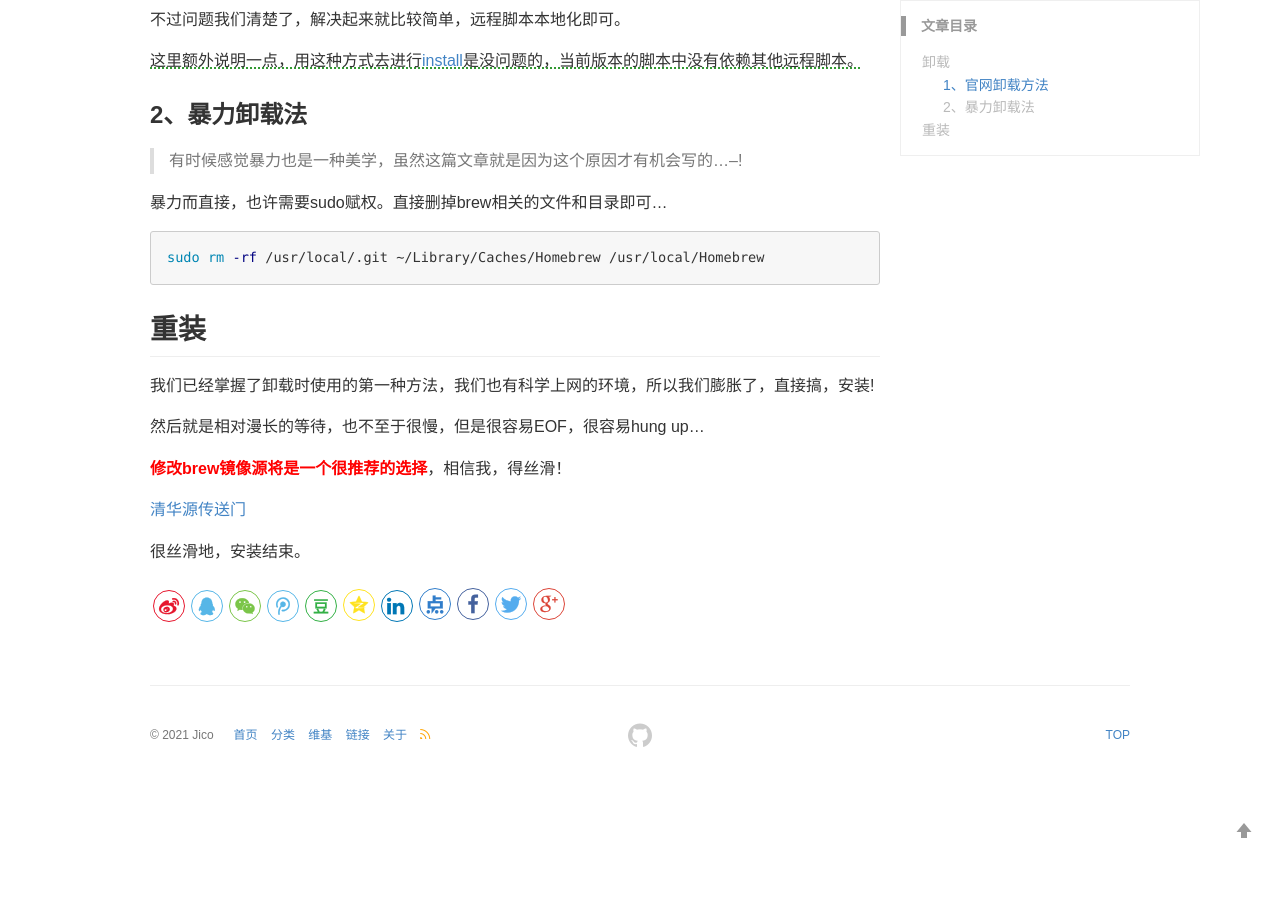
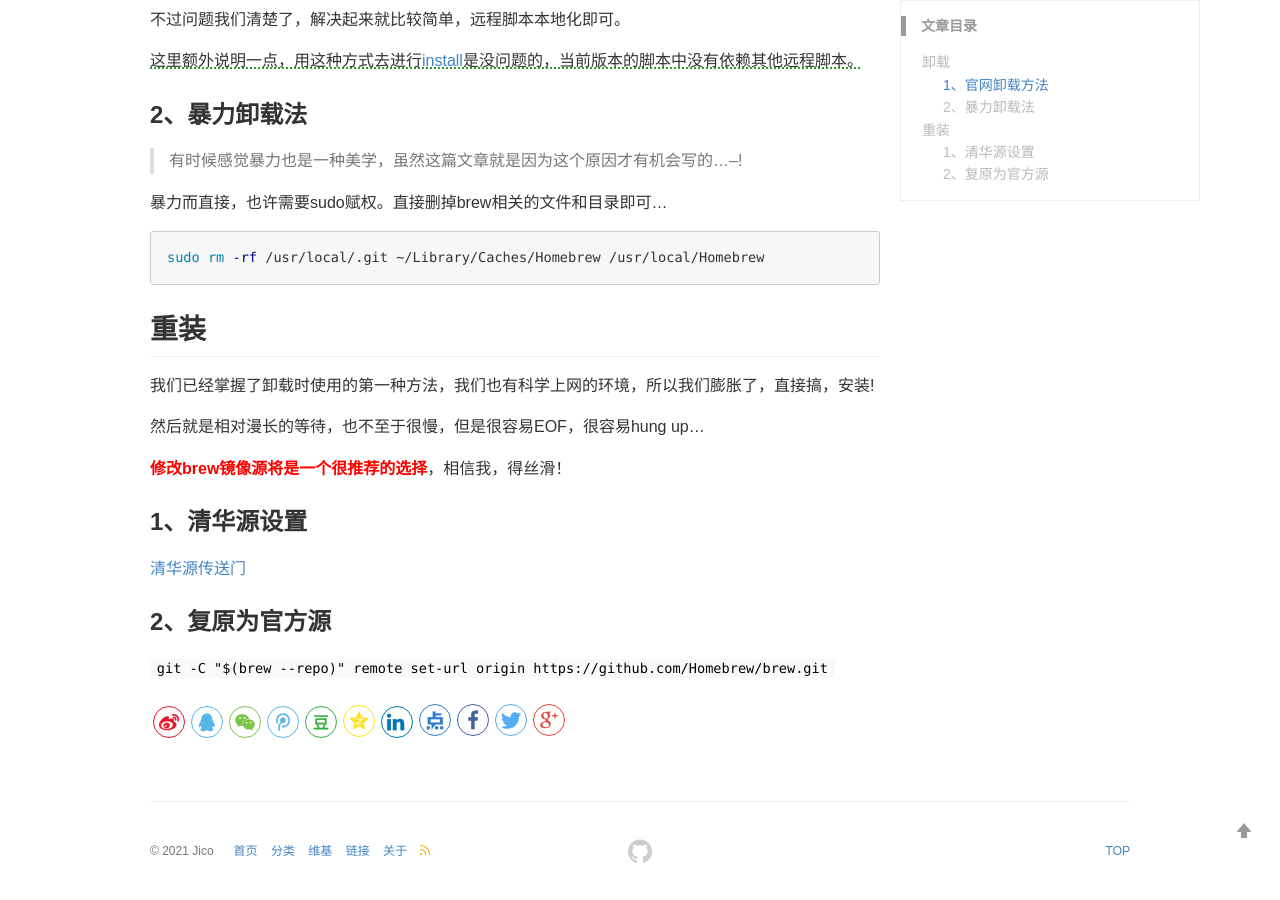
Before and after one commit to goddancer/goddancer.github.io, a Jekyll site: the page built from _posts/blog/2021-11-21-home-brew-reinstall.md, in a window 1280 px wide and 900 px high, scrolled down 906 px. Built offline with Jekyll 4.4.1, drawn with Linux system fonts in a browser that asks for light colours; comment, search, counter and statistics services are not loaded; before the commit the page ends 1690 px from its top, so only the background shows below that; some of the changed text lies outside the part shown.

Commit message:
blog: home brew

```diff
--- a/_posts/blog/2021-11-21-home-brew-reinstall.md
+++ b/_posts/blog/2021-11-21-home-brew-reinstall.md
@@ -55,6 +55,10 @@ sudo rm -rf /usr/local/.git ~/Library/Caches/Homebrew /usr/local/Homebrew
 
 <strong style="color: red;">修改brew镜像源将是一个很推荐的选择</strong>，相信我，得丝滑！
 
+### 1、清华源设置
+
 [清华源传送门](https://mirrors.tuna.tsinghua.edu.cn/help/homebrew/)
 
-很丝滑地，安装结束。
+### 2、复原为官方源
+
+`git -C "$(brew --repo)" remote set-url origin https://github.com/Homebrew/brew.git`
```
